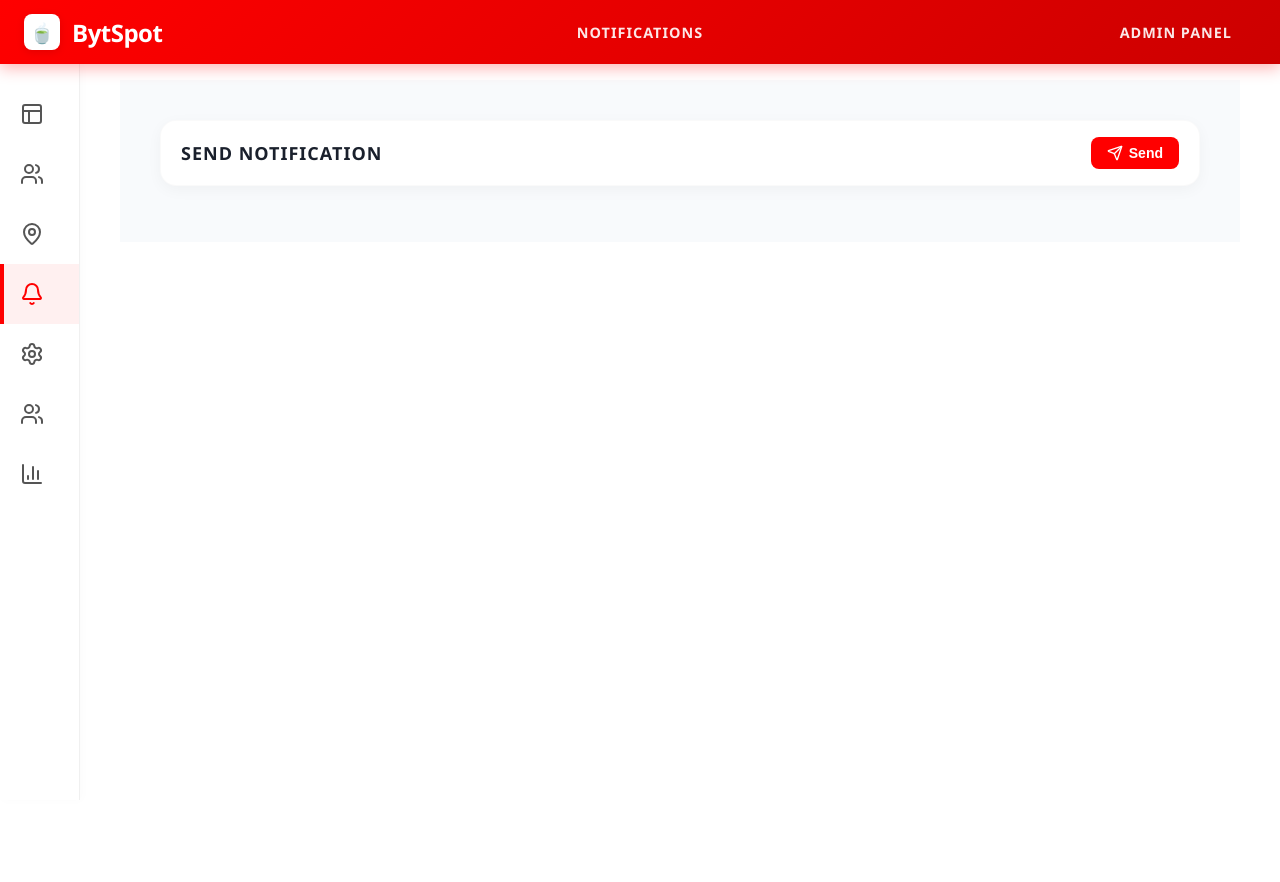
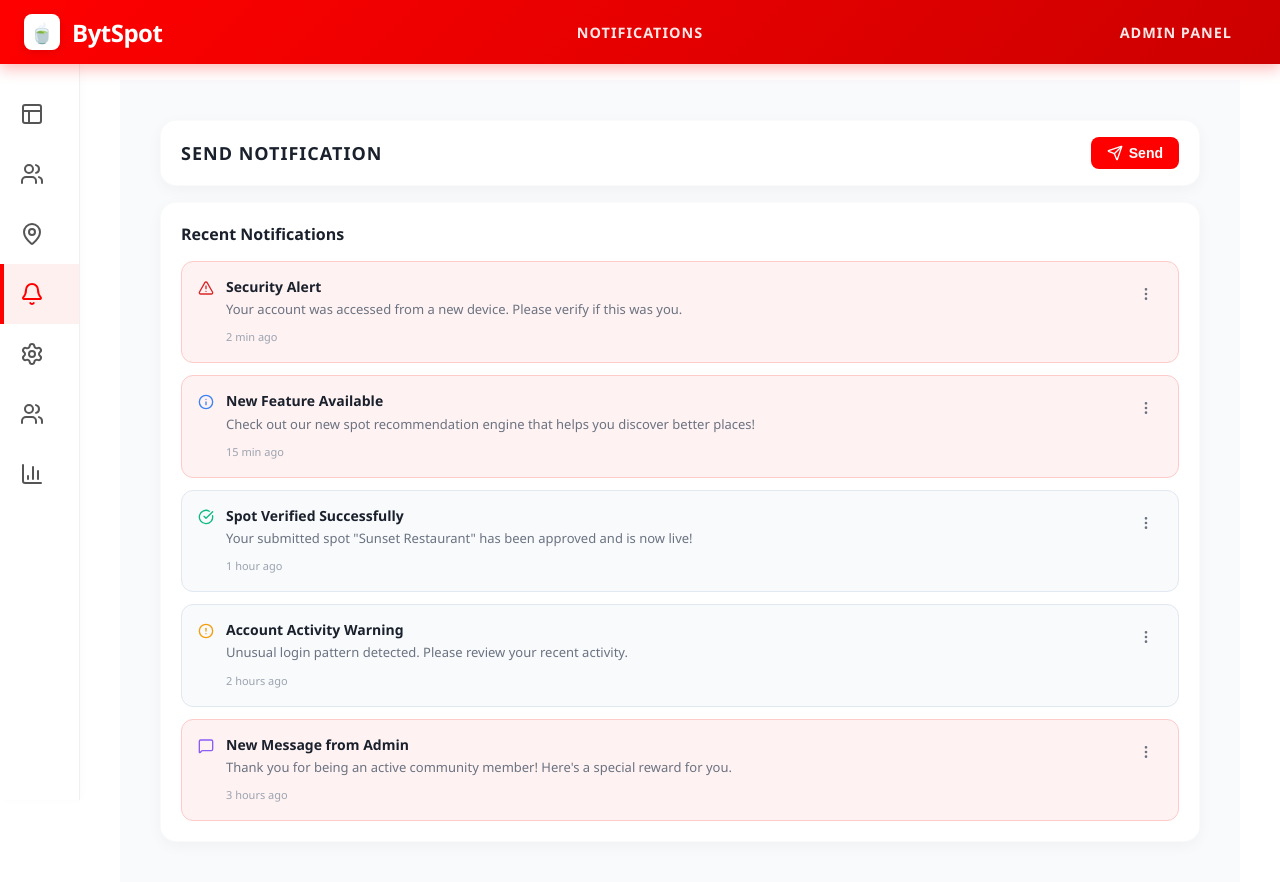
Before and after one commit to Sinxn-coder/chai-in, a React (Vite) app: page / in a window 1280 px wide. Both pictures are taken after a click on the item 39 px from the left and 294 px from the top of the page. Shown: the top 882 px of the page. Before the commit the page ends 800 px from the top, so only its background shows below. Built offline with nearby package versions, Linux system fonts and the light colour scheme.

Commit message:
Bring back recent notifications section to desktop

```diff
--- a/src/PushNotifications.jsx
+++ b/src/PushNotifications.jsx
@@ -1,5 +1,5 @@
 import React, { useState } from 'react';
-import { Send, X } from 'lucide-react';
+import { Send, X, AlertTriangle, Info, CheckCircle, AlertCircle, MessageSquare, Zap, MoreVertical } from 'lucide-react';
 import './PushNotifications.css';
 
 const PushNotifications = () => {
@@ -9,6 +9,49 @@ const PushNotifications = () => {
     title: '',
     message: ''
   });
+  const [notifications, setNotifications] = useState([
+    {
+      id: 1,
+      type: 'urgent',
+      title: 'Security Alert',
+      message: 'Your account was accessed from a new device. Please verify if this was you.',
+      time: '2 min ago',
+      read: false
+    },
+    {
+      id: 2,
+      type: 'info',
+      title: 'New Feature Available',
+      message: 'Check out our new spot recommendation engine that helps you discover better places!',
+      time: '15 min ago',
+      read: false
+    },
+    {
+      id: 3,
+      type: 'success',
+      title: 'Spot Verified Successfully',
+      message: 'Your submitted spot "Sunset Restaurant" has been approved and is now live!',
+      time: '1 hour ago',
+      read: true
+    },
+    {
+      id: 4,
+      type: 'warning',
+      title: 'Account Activity Warning',
+      message: 'Unusual login pattern detected. Please review your recent activity.',
+      time: '2 hours ago',
+      read: true
+    },
+    {
+      id: 5,
+      type: 'message',
+      title: 'New Message from Admin',
+      message: 'Thank you for being an active community member! Here\'s a special reward for you.',
+      time: '3 hours ago',
+      read: false
+    }
+  ]);
+  const [activeDropdown, setActiveDropdown] = useState(null);
 
   const sendNotification = () => {
     try {
@@ -21,6 +64,33 @@ const PushNotifications = () => {
       }
     } catch (error) {
       console.error('Error sending notification:', error);
+    }
+  };
+
+  const toggleDropdown = (id) => {
+    setActiveDropdown(activeDropdown === id ? null : id);
+  };
+
+  const deleteNotification = (id) => {
+    setNotifications(notifications.filter(n => n.id !== id));
+    setActiveDropdown(null);
+  };
+
+  const getNotificationIcon = (type) => {
+    switch (type) {
+      case 'urgent':
+        return <AlertTriangle size={16} className="notification-icon urgent" />;
+      case 'success':
+        return <CheckCircle size={16} className="notification-icon success" />;
+      case 'warning':
+        return <AlertCircle size={16} className="notification-icon warning" />;
+      case 'message':
+        return <MessageSquare size={16} className="notification-icon message" />;
+      case 'system':
+        return <Zap size={16} className="notification-icon system" />;
+      case 'info':
+      default:
+        return <Info size={16} className="notification-icon info" />;
     }
   };
 
@@ -109,6 +179,79 @@ const PushNotifications = () => {
           </div>
         </div>
       )}
+
+      {/* Recent Notifications Section */}
+      <div className="notifications-list">
+        <h3>Recent Notifications</h3>
+        {notifications.length === 0 ? (
+          <div className="empty-notifications">
+            <p>No notifications yet</p>
+            <span>Send your first notification using the Send button above</span>
+          </div>
+        ) : (
+          <div className="notifications-container">
+            {notifications.map(notification => (
+              <div key={notification.id} className={`notification-item ${notification.read ? 'read' : 'unread'}`}>
+                <div className="notification-content">
+                  <div className="notification-left">
+                    {getNotificationIcon(notification.type)}
+                    <div className="notification-text">
+                      <h4>{notification.title}</h4>
+                      <p>{notification.message}</p>
+                      <span className="notification-time">{notification.time}</span>
+                    </div>
+                  </div>
+                  <div className="notification-actions">
+                    <button
+                      className="notification-options-btn"
+                      onClick={(e) => {
+                        e.stopPropagation();
+                        toggleDropdown(notification.id);
+                      }}
+                    >
+                      <MoreVertical size={16} />
+                    </button>
+                    {activeDropdown === notification.id && (
+                      <div className={`notification-dropdown ${notification.type}`}>
+                        <button
+                          className="dropdown-item"
+                          onClick={(e) => {
+                            e.stopPropagation();
+                            // Resend notification logic
+                            const resendNotification = {
+                              id: Date.now(),
+                              type: notification.type,
+                              title: notification.title,
+                              message: notification.message,
+                              time: 'Just now',
+                              read: false
+                            };
+                            setNotifications([resendNotification, ...notifications]);
+                            setActiveDropdown(null);
+                          }}
+                        >
+                          <Send size={16} />
+                          <span>Send again</span>
+                        </button>
+                        <button
+                          className="dropdown-item delete"
+                          onClick={(e) => {
+                            e.stopPropagation();
+                            deleteNotification(notification.id);
+                          }}
+                        >
+                          <AlertTriangle size={16} />
+                          <span>Delete</span>
+                        </button>
+                      </div>
+                    )}
+                  </div>
+                </div>
+              </div>
+            ))}
+          </div>
+        )}
+      </div>
     </div>
   );
 };
```
